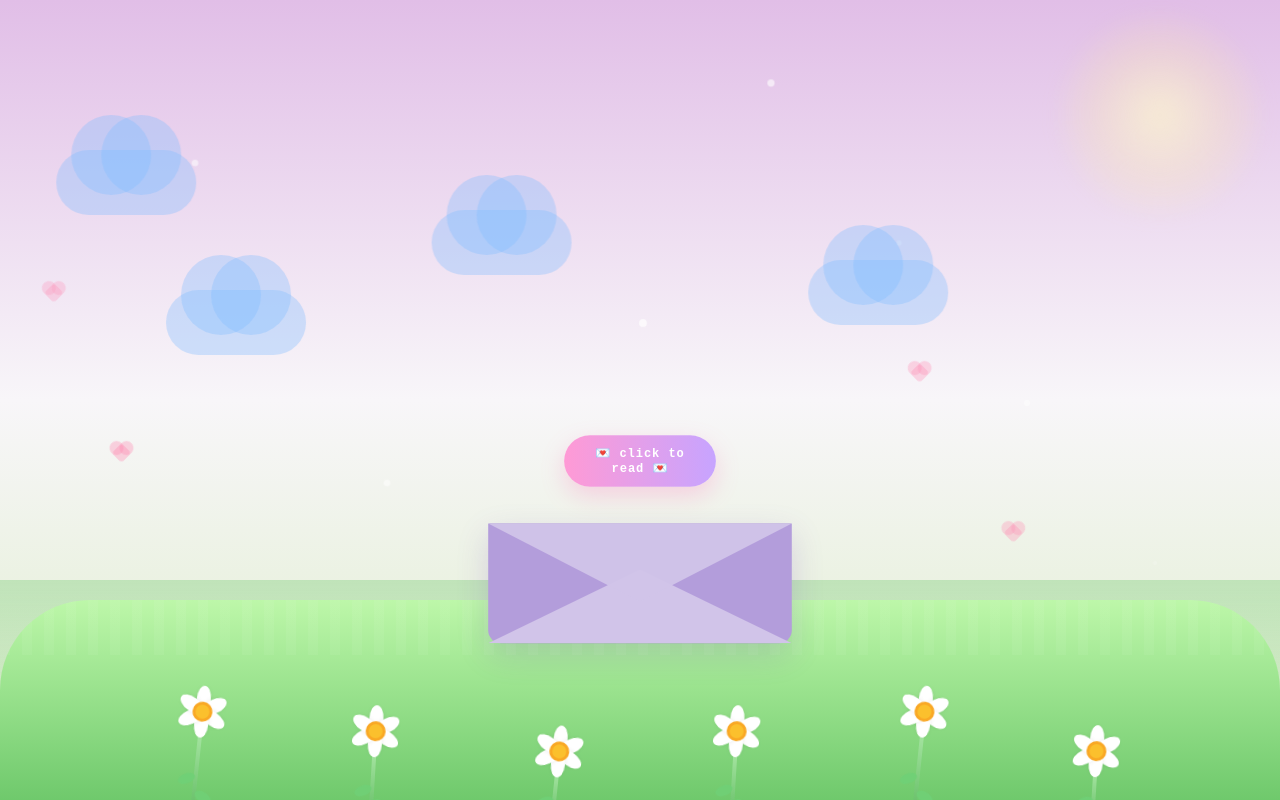
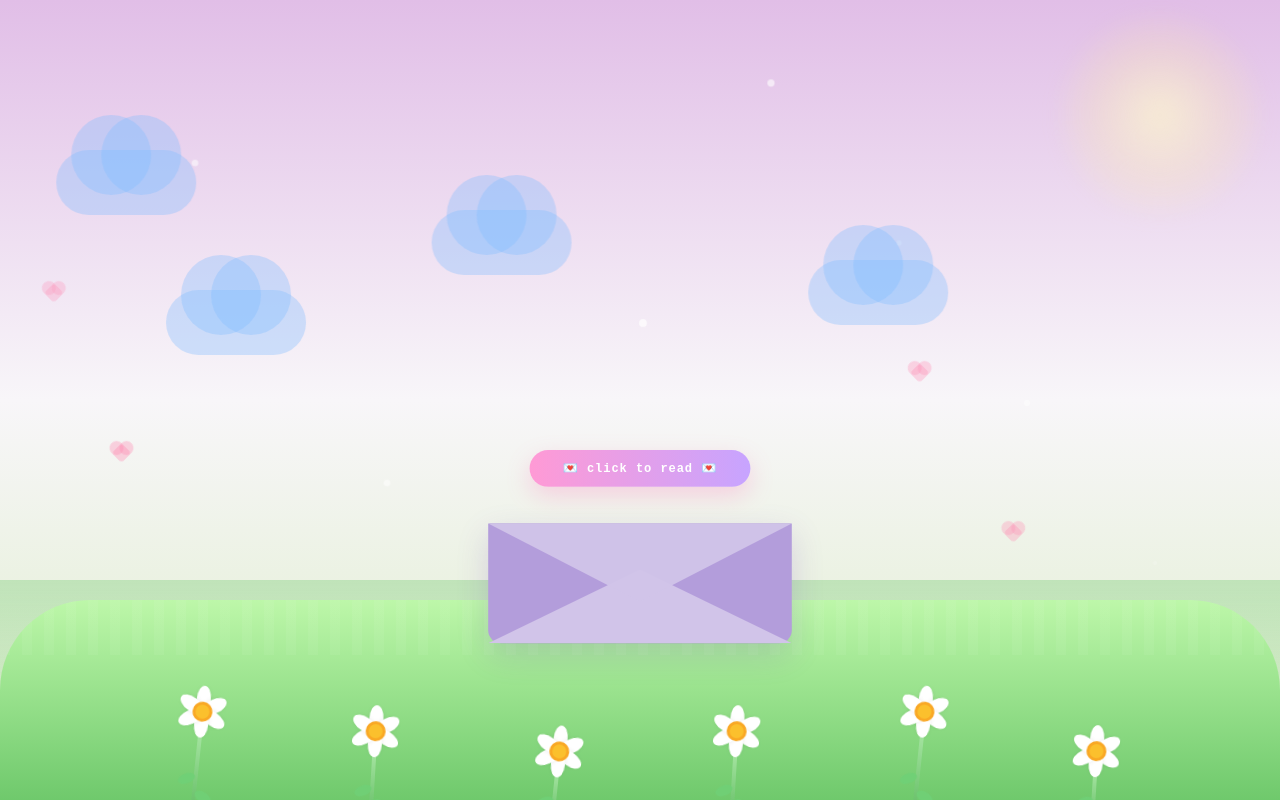
Before and after one commit to hyujizz/ae, a plain HTML site: page index.html in a window 1280 px wide. Drawn offline with Linux system fonts and the light colour scheme.

Commit message:
Update style.css

```diff
--- a/style.css
+++ b/style.css
@@ -344,6 +344,9 @@ body::after {
   transform: translateX(-50%);
 
   padding: 12px 22px;
+  min-width: 240px;
+  text-align: center;
+
   border: none;
   border-radius: 999px;
 
```
